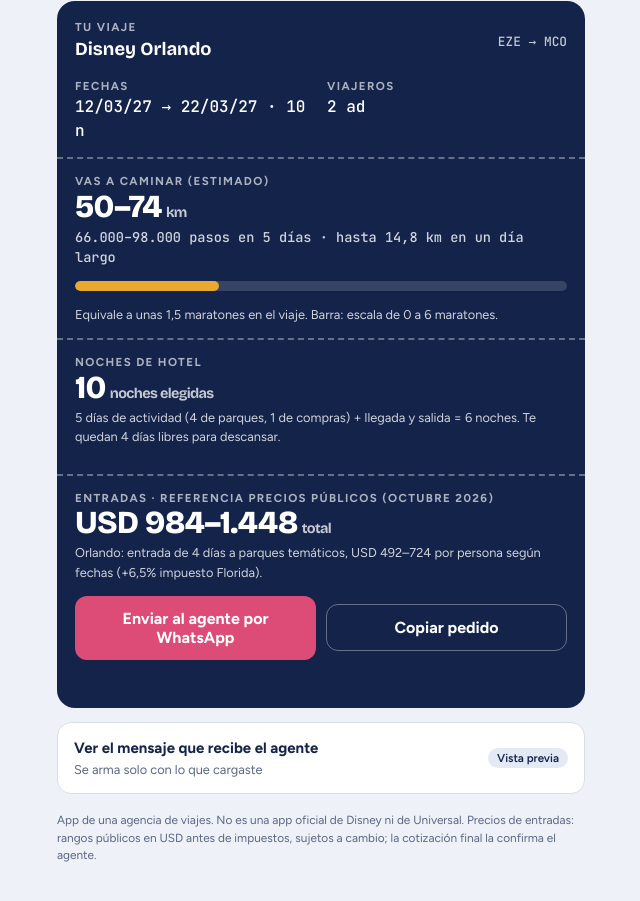
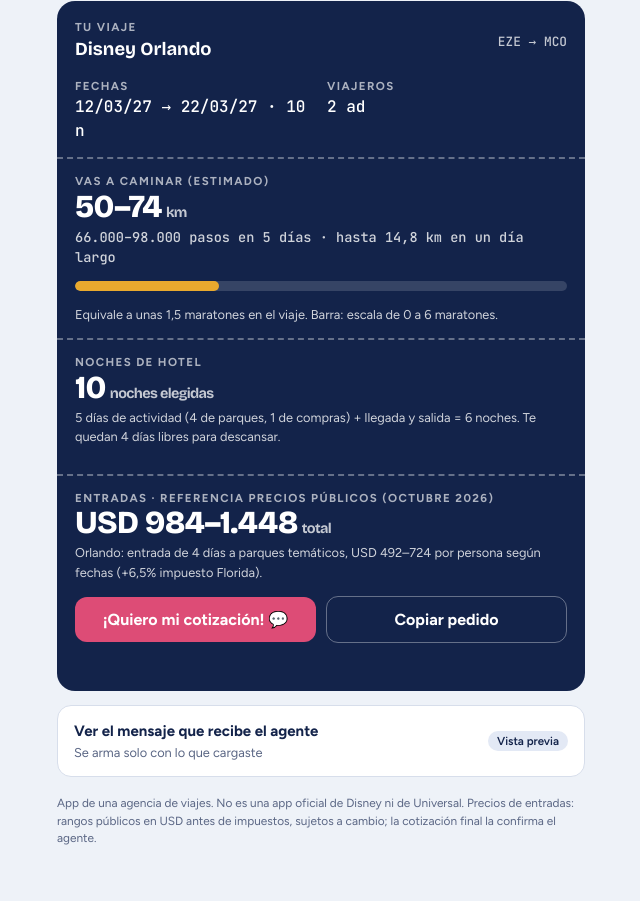
Before and after one commit to leofer08/app-disney, a plain HTML site: page app-disney/index.html in a window 1280 px wide. Shown: the part 2484-3385 px from the top of the page, without its empty margins (319-959 px from the left). Drawn offline with nearby package versions, Linux system fonts and the light colour scheme.

Commit message:
Botón de WhatsApp más amigable

```diff
--- a/app-disney/index.html
+++ b/app-disney/index.html
@@ -125,7 +125,7 @@
         <p class="note" id="rTicketsNota" style="margin-top:4px"></p>
       </div>
       <div class="row">
-        <a class="btn primary wide" id="btnWsp" target="_blank" rel="noopener" href="#">Enviar al agente por WhatsApp</a>
+        <a class="btn primary wide" id="btnWsp" target="_blank" rel="noopener" href="#">¡Quiero mi cotización! 💬</a>
         <button class="btn ghost wide" id="btnCopy" type="button">Copiar pedido</button>
       </div>
       <div class="toast" id="toast" role="status"></div>
```
